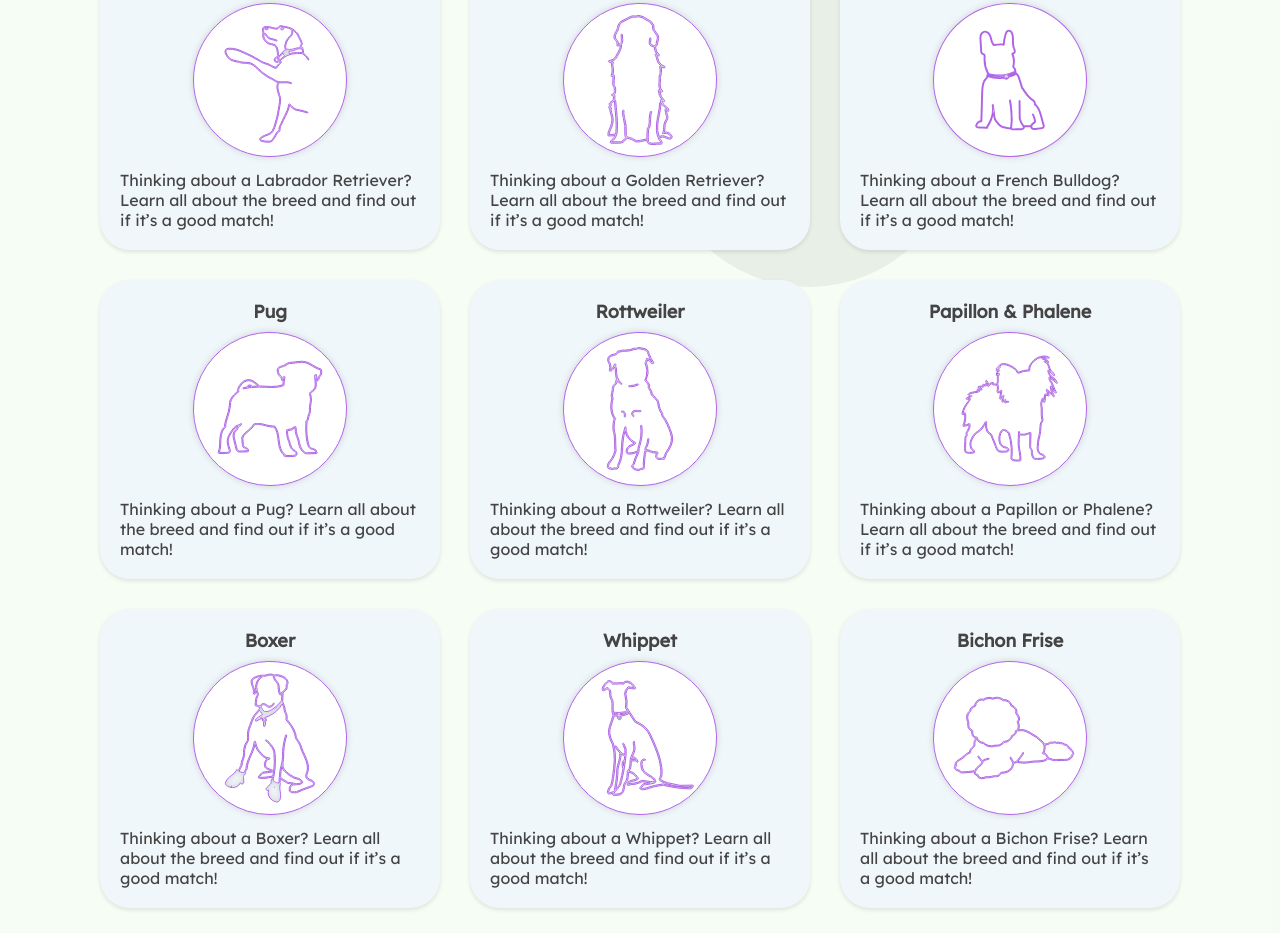
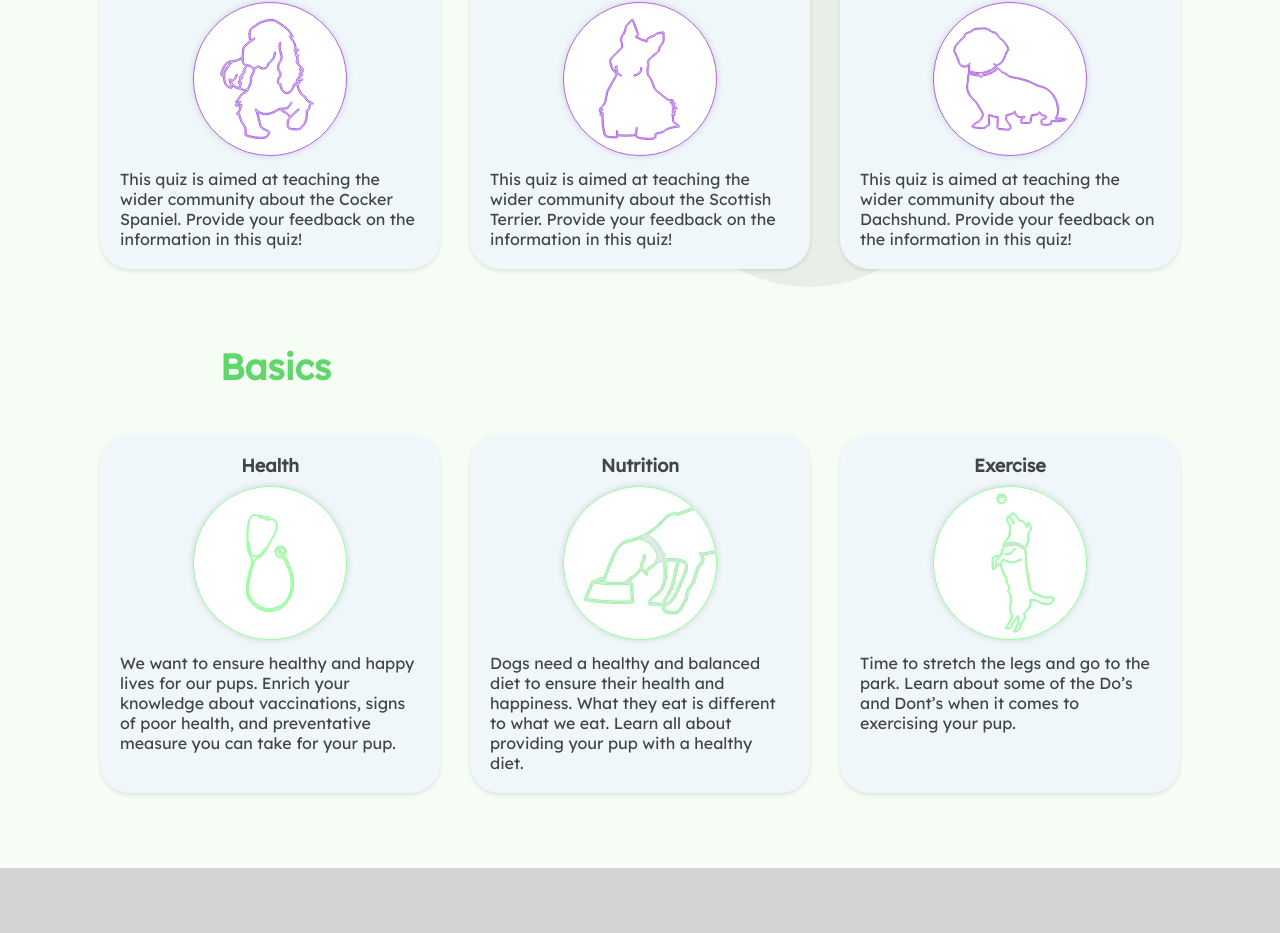
Before and after one commit to dylman123/puppy-ed, a React (Create React App) app: page /learning-centre in a window 1280 px wide. Shown: the part 1405-2338 px from the top of the page. Built offline with nearby package versions, Linux system fonts and the light colour scheme.

Commit message:
modified copy

```diff
--- a/src/assets/learner-modules/modules.js
+++ b/src/assets/learner-modules/modules.js
@@ -65,35 +65,35 @@ export const modules = [
     {
       title: "Labrador Retriever",
       slug: "labrador-retriever",
-      description: "Thinking about a Labrador Retriever? Learn all about the breed and find out if it’s a good match!",
+      description: "This quiz is aimed at teaching the wider community about the Labrador Retriever. Provide your feedback on the information in this quiz!",
       imageFile: image007,
       section: "dog-breeds",
     },
     {
       title: "Golden Retriever",
       slug: "golden-retriever",
-      description: "Thinking about a Golden Retriever? Learn all about the breed and find out if it’s a good match!",
+      description: "This quiz is aimed at teaching the wider community about the Golden Retriever. Provide your feedback on the information in this quiz!",
       imageFile: image014,
       section: "dog-breeds",
     },
     {
       title: "French Bulldog",
       slug: "french-bulldog",
-      description: "Thinking about a French Bulldog? Learn all about the breed and find out if it’s a good match!",
+      description: "This quiz is aimed at teaching the wider community about the French Bulldog. Provide your feedback on the information in this quiz!",
       imageFile: image008,
       section: "dog-breeds",
     },
     {
       title: "Pug",
       slug: "pug",
-      description: "Thinking about a Pug? Learn all about the breed and find out if it’s a good match!",
+      description: "This quiz is aimed at teaching the wider community about the Pug. Provide your feedback on the information in this quiz!",
       imageFile: image009,
       section: "dog-breeds",
     },
     {
       title: "Rottweiler",
       slug: "rottweiler",
-      description: "Thinking about a Rottweiler? Learn all about the breed and find out if it’s a good match!",
+      description: "This quiz is aimed at teaching the wider community about the Rottweiler. Provide your feedback on the information in this quiz!",
       imageFile: image017,
       section: "dog-breeds",
       author: {
@@ -106,49 +106,49 @@ export const modules = [
     {
       title: "Papillon & Phalene",
       slug: "papillon",
-      description: "Thinking about a Papillon or Phalene? Learn all about the breed and find out if it’s a good match!",
+      description: "This quiz is aimed at teaching the wider community about the Papillon & Phalene. Provide your feedback on the information in this quiz!",
       imageFile: image010,
       section: "dog-breeds",
     },
     {
       title: "Boxer",
       slug: "boxer",
-      description: "Thinking about a Boxer? Learn all about the breed and find out if it’s a good match!",
+      description: "This quiz is aimed at teaching the wider community about the Boxer. Provide your feedback on the information in this quiz!",
       imageFile: image011,
       section: "dog-breeds",
     },
     {
       title: "Whippet",
       slug: "whippet",
-      description: "Thinking about a Whippet? Learn all about the breed and find out if it’s a good match!",
+      description: "This quiz is aimed at teaching the wider community about the Whippet. Provide your feedback on the information in this quiz!",
       imageFile: image012,
       section: "dog-breeds",
     },
     {
       title: "Bichon Frise",
       slug: "bichon-frise",
-      description: "Thinking about a Bichon Frise? Learn all about the breed and find out if it’s a good match!",
+      description: "This quiz is aimed at teaching the wider community about the Bichon Frise. Provide your feedback on the information in this quiz!",
       imageFile: image013,
       section: "dog-breeds",
     },
     {
       title: "Cocker Spaniel",
       slug: "cocker-spaniel",
-      description: "Thinking about a Cocker Spaniel? Learn all about the breed and find out if it’s a good match!",
+      description: "This quiz is aimed at teaching the wider community about the Cocker Spaniel. Provide your feedback on the information in this quiz!",
       imageFile: image015,
       section: "dog-breeds",
     },
     {
       title: "Scottish Terrier",
       slug: "scottish-terrier",
-      description: "Thinking about a Scottish Terrier? Learn all about the breed and find out if it’s a good match!",
+      description: "This quiz is aimed at teaching the wider community about the Scottish Terrier. Provide your feedback on the information in this quiz!",
       imageFile: image016,
       section: "dog-breeds",
     },
     {
       title: "Dachshund",
       slug: "dachshund",
-      description: "Thinking about a Dachshund? Learn all about the breed and find out if it’s a good match!",
+      description: "This quiz is aimed at teaching the wider community about the Dachshund. Provide your feedback on the information in this quiz!",
       imageFile: image018,
       section: "dog-breeds",
     },
--- a/src/containers/HomePage/SectionHowItWorks/SectionHowItWorks.css
+++ b/src/containers/HomePage/SectionHowItWorks/SectionHowItWorks.css
@@ -30,14 +30,18 @@
 }
 
 .icon1 {
+  background-color: #e2ecd3;
+}
+
+.icon2 {
   background-color: #EDEDED;
 }
 
-.icon2 {
+.icon3 {
   background-color: #F0E6EC;
 }
 
-.icon3 {
+.icon4 {
   background-color: #E9F3FD;
 }
 
--- a/src/containers/HomePage/SectionHowItWorks/SectionHowItWorks.js
+++ b/src/containers/HomePage/SectionHowItWorks/SectionHowItWorks.js
@@ -9,30 +9,39 @@ export default function SectionHowItWorks() {
       </h2>
       <div className='steps'>
         <div className='step'>
-          <span class="material-icons-outlined md-36 icon icon1">edit</span>
+          <span class="material-icons-outlined md-36 icon icon1">visibility</span>
           <h3 className='title'>
-            Write your quiz
+            View quizzes
           </h3>
           <p className='description'>
-            Write a learner module on your breed or a general dog ownership related topic. As the author, you will be credited for your work on the website.
+            Review the existing quizzes about purebred dogs on this website. Comment to leave your feedback.
           </p>
         </div>
         <div className='step'>
-          <span class="material-icons-outlined md-36 icon icon2">send</span>
+          <span class="material-icons-outlined md-36 icon icon2">edit</span>
+          <h3 className='title'>
+            Write your own quiz
+          </h3>
+          <p className='description'>
+            Write a quiz on your breed or a general dog ownership related topic. As the author, you will be credited for your work on the website.
+          </p>
+        </div>
+        <div className='step'>
+          <span class="material-icons-outlined md-36 icon icon3">send</span>
           <h3 className='title'>
             Share your quiz
           </h3>
           <p className='description'>
-            Make your Learner Module accessible by posting it on your personal website, Facebook page, Instagram page or anywhere you would like people to see it.
+            Make your quiz accessible by posting it on your personal website, Facebook page, Instagram page or anywhere you would like people to see it.
           </p>
         </div>
         <div className='step'>
-          <span class="material-icons-outlined md-36 icon icon3">emoji_events</span>
+          <span class="material-icons-outlined md-36 icon icon4">emoji_events</span>
           <h3 className='title'>
             Receive results
           </h3>
           <p className='description'>
-            Receive the results of your potential puppy owners via an email.
+            Receive the quiz results of your potential puppy owners via an email.
           </p>
         </div>
       </div>
--- a/src/containers/HomePage/SectionIntro/SectionIntro.js
+++ b/src/containers/HomePage/SectionIntro/SectionIntro.js
@@ -8,17 +8,17 @@ export default function SectionIntro() {
     <div className='responsiveContainer mobile-column-reverse'>
       <div className='headingsContainer'>
         <h1>
-          ANKC registered breeders educating the wider community
+          Community driven education by ANKC registered breeders
         </h1>
         <h3>
-          Write your own learner module for potential puppy owners to complete.
+          Contribute your expertise to a growing knowledge base about purebred dogs.
         </h3>
         <div className='ctaContainer'>
-          <a className='ctaPrimary' href='/#join'>
+          <a className='ctaPrimary' href='/learning-centre'>
+            View breeds
+          </a>
+          <a className='ctaSecondary' href='/#join'>
             Become an author
-          </a>
-          <a className='ctaSecondary' href='/learning-centre'>
-            view learner modules
           </a>
         </div>
       </div>
--- a/src/containers/LearningCentrePage/LearningCentrePage.js
+++ b/src/containers/LearningCentrePage/LearningCentrePage.js
@@ -23,9 +23,14 @@ export default function LearningCentrePage() {
   return (
       <div className='learningCentrePage'>
 
-        <h2 className='titleGettingStarted'>Getting Started</h2>
+        {/* <h2 className='titleGettingStarted'>Getting Started</h2> */}
+        {/* <div className='moduleCards'>
+          {modules.filter(m => m.section === 'getting-started').map(mapModuleToCard)}
+        </div> */}
+
+        <h2 className='titleDogBreeds'>Dog Breeds</h2>
         <div className='moduleCards'>
-          {modules.filter(m => m.section === 'getting-started').map(mapModuleToCard)}
+          {modules.filter(m => m.section === 'dog-breeds').map(mapModuleToCard)}
         </div>
 
         <h2 className='titleBasics'>Basics</h2>
@@ -33,10 +38,6 @@ export default function LearningCentrePage() {
           {modules.filter(m => m.section === 'basics').map(mapModuleToCard)}
         </div>
 
-        <h2 className='titleDogBreeds'>Dog Breeds</h2>
-        <div className='moduleCards'>
-          {modules.filter(m => m.section === 'dog-breeds').map(mapModuleToCard)}
-        </div>
       </div>
   );
 }
```
